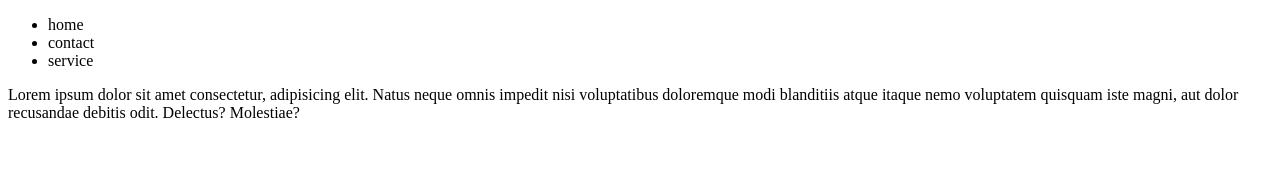
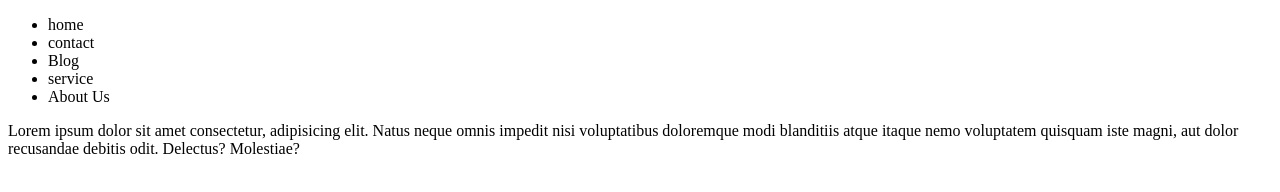
Before and after one commit to christopheressien/GIT-upload, a plain HTML site: page index.html in a window 1280 px wide. Drawn offline with Linux system fonts and the light colour scheme.

Commit message:
Update index.html

```diff
--- a/index.html
+++ b/index.html
@@ -11,7 +11,9 @@
       <ul>
         <li>home</li>
         <li>contact</li>
-        <li>service</li>
+        <li>Blog</li>
+         <li>service</li>
+         <li>About Us</li>
       </ul>
       <p>
         Lorem ipsum dolor sit amet consectetur, adipisicing elit. Natus neque
```
